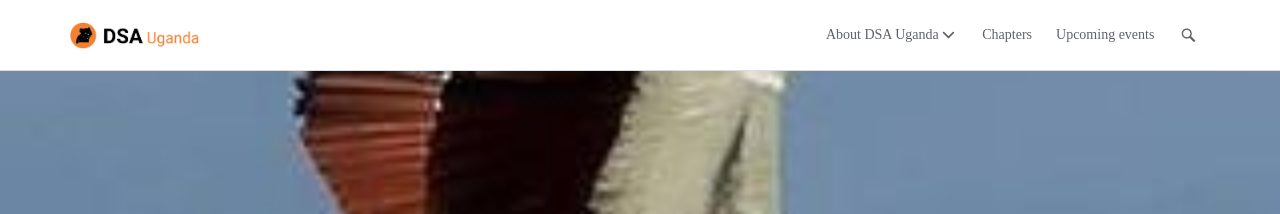
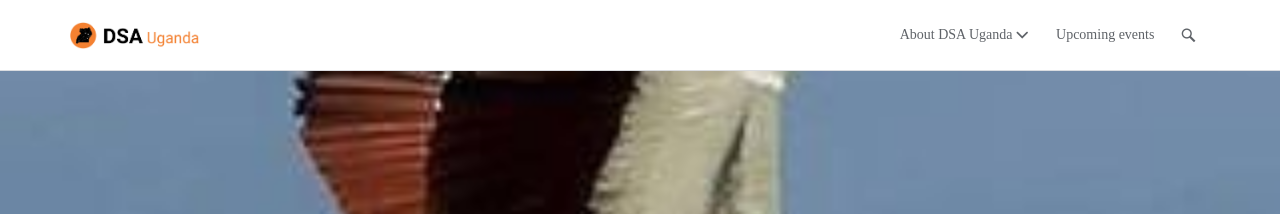
Before and after one commit to datsciafrica/dsaUganda, a Jekyll site: the page built from index.md, in a window 1280 px wide and 900 px high. Shown: the top 214 px of the window. Built offline with Jekyll 4.4.1, drawn with Linux system fonts in a browser that asks for light colours; some web fonts are replaced.

Commit message:
Update navigation.html

```diff
--- a/_includes/navigation.html
+++ b/_includes/navigation.html
@@ -28,19 +28,19 @@
                 <a href="{{site.baseurl}}/about.html" class="dropdown-toggle None" id="involved-menu" data-toggle="dropdown">
                   About DSA Uganda <span class="caret"></span>
                 </a>
-                <ul class="main-menu dropdown-menu" role="menu" aria-labelledby="involved-menu">
+<!--                 <ul class="main-menu dropdown-menu" role="menu" aria-labelledby="involved-menu">
                   <li role="presentation"><a role="menuitem" tabindex="-1" href="{{site.baseurl}}/about.html" class="None">About</a></li>
                   <li role="presentation"><a role="menuitem" tabindex="-1" href="{{site.baseurl}}/about/call-applications.html" class="None">Call for applications</a></li>
                   <li role="presentation"><a role="menuitem" tabindex="-1" href="{{site.baseurl}}/about/launch.html" class="None">Events</a></li>
                   <li role="presentation"><a role="menuitem" tabindex="-1" href="{{site.baseurl}}/about/news.html" class="None">News</a></li>
                   <li role="presentation"><a role="menuitem" tabindex="-1" href="{{site.baseurl}}/about/organizers.html" class="None">Organizers</a></li>
-                  <!-- <li role="presentation"><a role="menuitem" tabindex="-1" href="/about/partners.html" class="None">Partners</a></li> -->
+                  <li role="presentation"><a role="menuitem" tabindex="-1" href="/about/partners.html" class="None">Partners</a></li>
                   <li role="presentation"><a role="menuitem" tabindex="-1" href="{% link about/partners.md %}" class="None">Partners</a></li>
-                </ul>
+                </ul> -->
               </li>
-              <li class="navbar-menu">
+<!--               <li class="navbar-menu">
                 <a href="{{site.baseurl}}/chapters.html" class="None">Chapters</a>
-              </li>
+              </li> -->
               <li class="navbar-menu">
                 <a href="{{site.baseurl}}/events.html" class="None">Upcoming events</a>
               </li>
```
